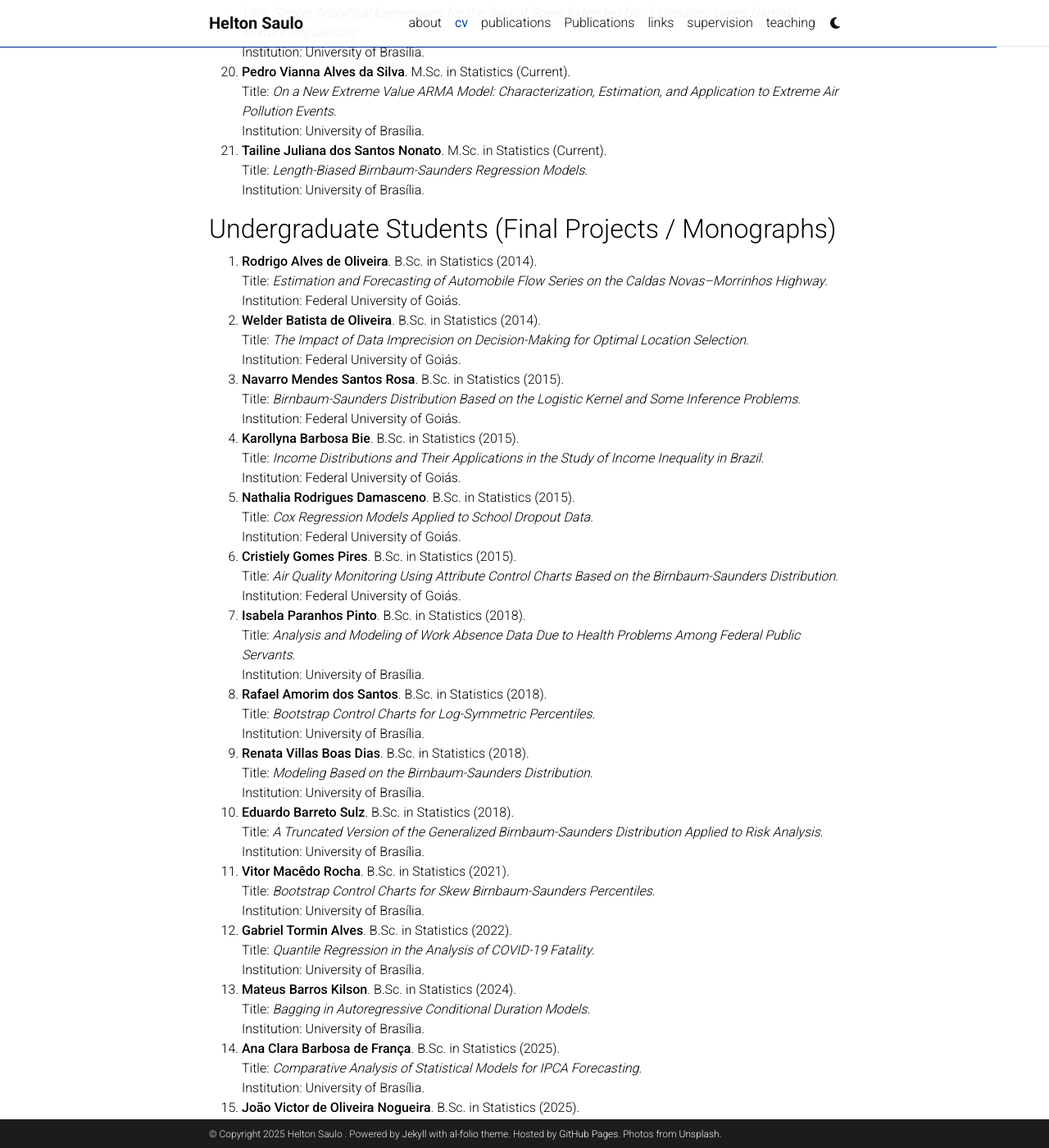
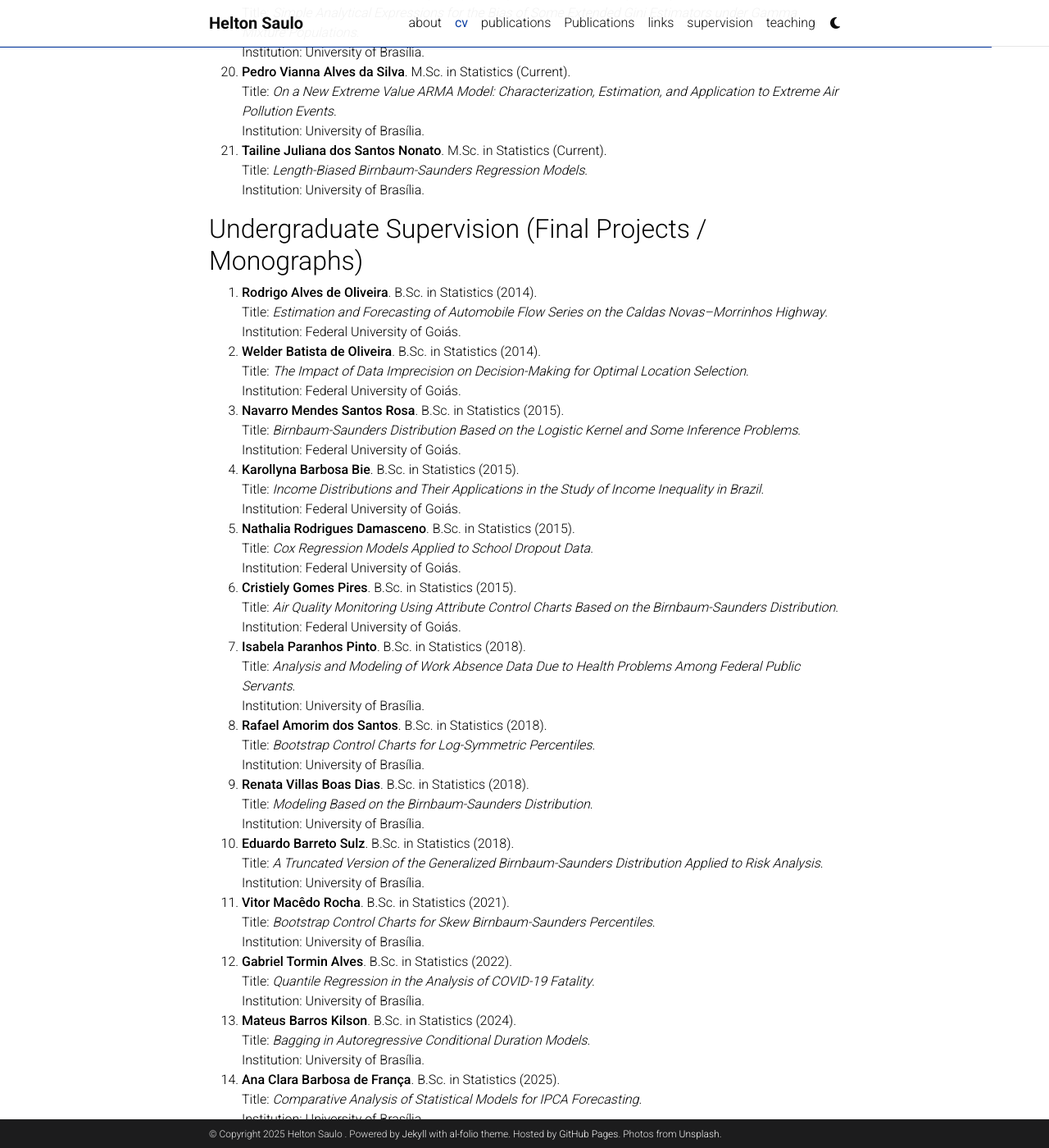
Before and after one commit to heltonsaulo/heltonsaulo.github.io, a Jekyll site: the page built from _pages/cv.md, in a window 1280 px wide and 1400 px high, scrolled down 13958 px. Shown: the whole window at 82% size. Built offline with Jekyll 4.4.1, drawn with Linux system fonts in a browser that asks for light colours; comment, search, counter and statistics services are not loaded; a style sheet for code colours, icons or effects is not loaded; some of the changed text lies outside the part shown.

Commit message:
Update cv.md

```diff
--- a/_pages/cv.md
+++ b/_pages/cv.md
@@ -339,7 +339,7 @@
    Postdoctoral Supervision.
    Institution: University of Brasília.
 
-## Graduate Students
+## Graduate Supervision
 
 1. **Mário Fernando de Sousa**. M.Sc. in Economics (2016).
    Title: *Two Essays on Birnbaum-Saunders Regression Models for Censored Data*.
@@ -406,7 +406,7 @@
     Institution: University of Brasília.
 
 
-## Undergraduate Students (Final Projects / Monographs)
+## Undergraduate Supervision (Final Projects / Monographs)
 
 1. **Rodrigo Alves de Oliveira**. B.Sc. in Statistics (2014).
    Title: *Estimation and Forecasting of Automobile Flow Series on the Caldas Novas–Morrinhos Highway*.
@@ -454,7 +454,7 @@
     Title: *Forecasting the National Consumer Price Index: Traditional Time Series and Machine Learning Approaches*.
     Institution: University of Brasília.
 
-## Scientific Initiation (Undergraduate Research)
+## Scientific Initiation Supervision (Undergraduate Research)
 
 1. **Khézia Ribeiro de Moura**. Scientific Initiation in Statistics (2021).
    Title: *Quantile Mixture Models with Application to Vaccine Antibody Concentration Data*.
```
